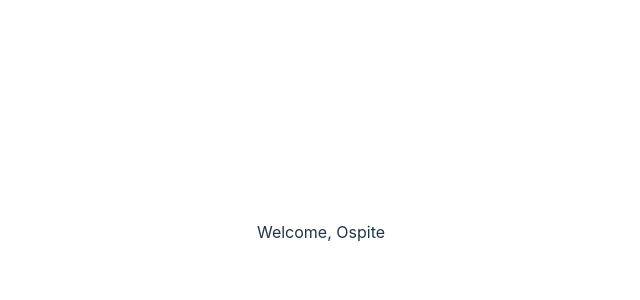
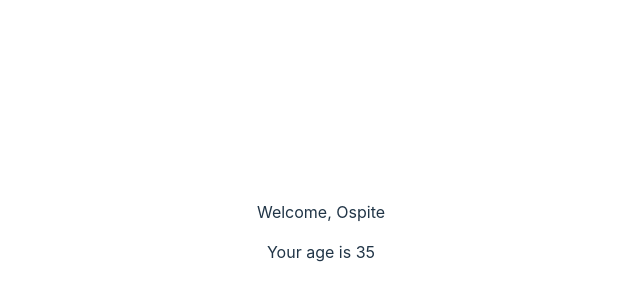
Before and after one commit to DenniXI/react, a React (Vite) app: page / in a window 1280 px wide. Shown: the part 168-468 px from the top of the page, without its empty margins (319-959 px from the left). Built offline with nearby package versions, Linux system fonts and the light colour scheme.

Commit message:
props-18

```diff
--- a/src/App.jsx
+++ b/src/App.jsx
@@ -3,7 +3,7 @@ import {Welcome} from './Welcome'
 function App() {
   return (
     <>
-      <Welcome name=""/>
+      <Welcome name="" age={35}/>
     </>
   )
 }
--- a/src/Welcome.jsx
+++ b/src/Welcome.jsx
@@ -1,8 +1,9 @@
-export function Welcome({ name }) {
+export function Welcome({ name, age }) {
     return (
         <>
             {name === "" && <p>Welcome, Ospite</p>}
             {name && <p>Welcome, {name}!</p>}
+            <p>Your age is {age}</p>
         </>
     )
 }
```
